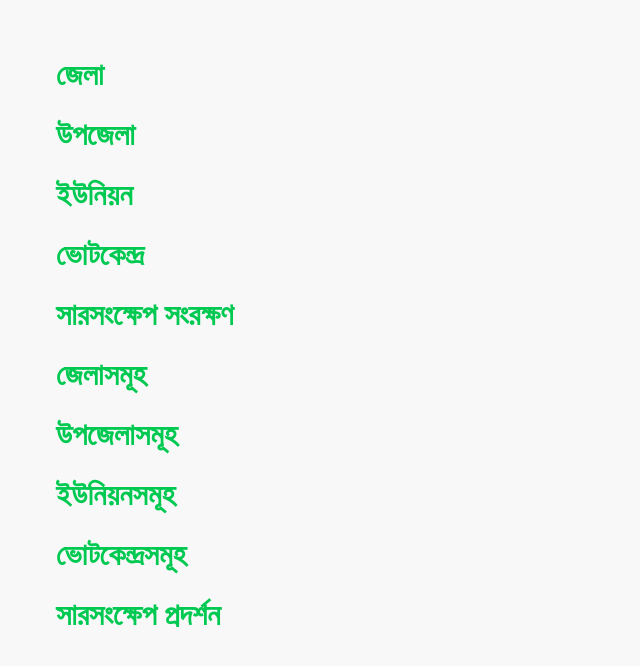
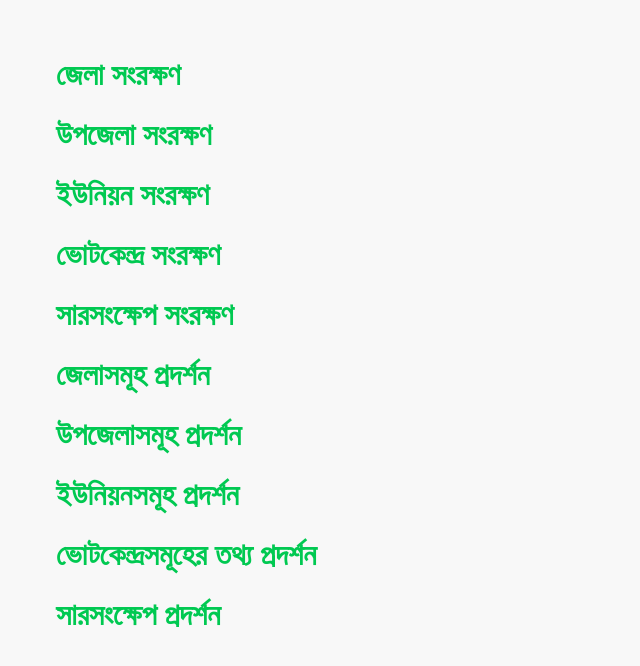
Before and after one commit to Md-Emran-Hossen/polling-station-management-client, a React (Vite) app: page /dashboard in a window 1280 px wide. Shown: the top 666 px of the page, without its empty margins (0-640 px from the left). Built offline with nearby package versions, Linux system fonts and the light colour scheme.

Commit message:
Populate summary successfully

```diff
--- a/src/dashboard/Dashboard.jsx
+++ b/src/dashboard/Dashboard.jsx
@@ -7,22 +7,22 @@ const Dashboard = () => {
             <ul>
             <li className="text-3xl font-bold text-green-500 m-2 p-2">
                     <NavLink to="/dashboard/districts" >
-                        জেলা
+                        জেলা সংরক্ষণ
                     </NavLink>
                 </li>
                 <li className="text-3xl font-bold text-green-500 m-2 p-2">
                     <NavLink to="/dashboard/upazilas">
-                        উপজেলা
+                        উপজেলা সংরক্ষণ
                     </NavLink>
                 </li>
                    <li className="text-3xl font-bold text-green-500 m-2 p-2">
                     <NavLink to="/dashboard/unions">
-                        ইউনিয়ন
+                        ইউনিয়ন সংরক্ষণ
                     </NavLink>
                 </li>
                 <li className="text-3xl font-bold text-green-500 m-2 p-2">
                     <NavLink to="/dashboard/pollingStations">
-                        ভোটকেন্দ্র
+                        ভোটকেন্দ্র সংরক্ষণ
                     </NavLink>
                 </li>
                 <li className="text-3xl font-bold text-green-500 m-2 p-2">
@@ -33,26 +33,26 @@ const Dashboard = () => {
 
                 <li className="text-3xl font-bold text-green-500 m-2 p-2">
                     <NavLink to="/dashboard/loadDistricts">
-                        জেলাসমূহ
+                        জেলাসমূহ প্রদর্শন
                     </NavLink>
                 </li>
                 <li className="text-3xl font-bold text-green-500 m-2 p-2">
                     <NavLink to="/dashboard/loadUpazilas">
-                        উপজেলাসমূহ
+                        উপজেলাসমূহ প্রদর্শন
                     </NavLink>
                 </li>
                  <li className="text-3xl font-bold text-green-500 m-2 p-2">
                     <NavLink to="/dashboard/loadUnions">
-                        ইউনিয়নসমূহ
+                        ইউনিয়নসমূহ প্রদর্শন
                     </NavLink>
                 </li>
                 <li className="text-3xl font-bold text-green-500 m-2 p-2">
                     <NavLink to="/dashboard/loadPollingStations">
-                        ভোটকেন্দ্রসমূহ
+                        ভোটকেন্দ্রসমূহের তথ্য প্রদর্শন
                     </NavLink>
                 </li>
                  <li className="text-3xl font-bold text-green-500 m-2 p-2">
-                    <NavLink to="/dashboard/loadInsertSummaryInfo">
+                    <NavLink to="/dashboard/loadSummaryInformations">
                         সারসংক্ষেপ প্রদর্শন
                     </NavLink>
                 </li>
```
